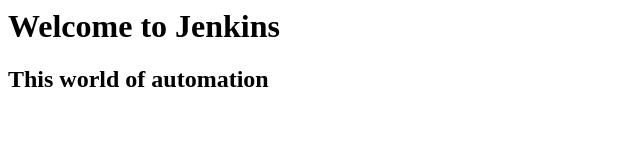
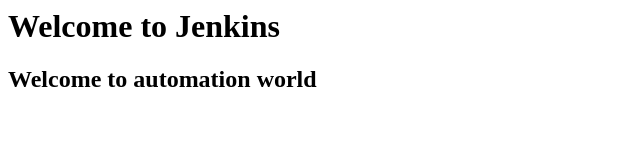
Before and after one commit to Aparna-Tharshini-S/jenkins, a plain HTML site: page index.html in a window 1280 px wide. Shown: the whole page, without its empty margins (0-640 px from the left). Drawn offline with Linux system fonts and the light colour scheme.

Commit message:
Update index.html

```diff
--- a/index.html
+++ b/index.html
@@ -1,2 +1,2 @@
 <h1> Welcome to Jenkins </h1>
-<h2>This world of automation</h2>
+<h2>Welcome to automation world</h2>
```
